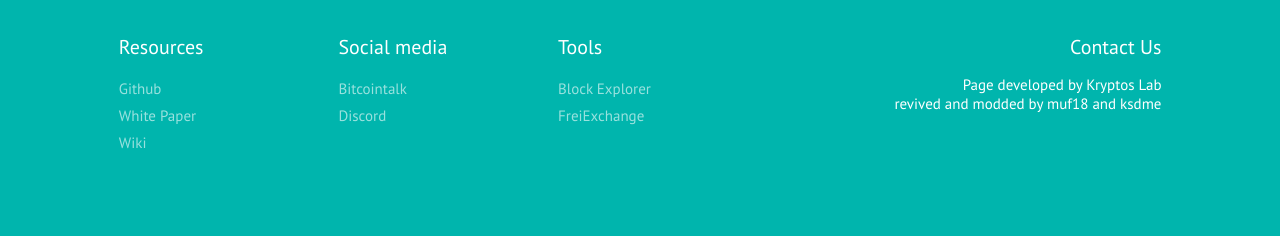
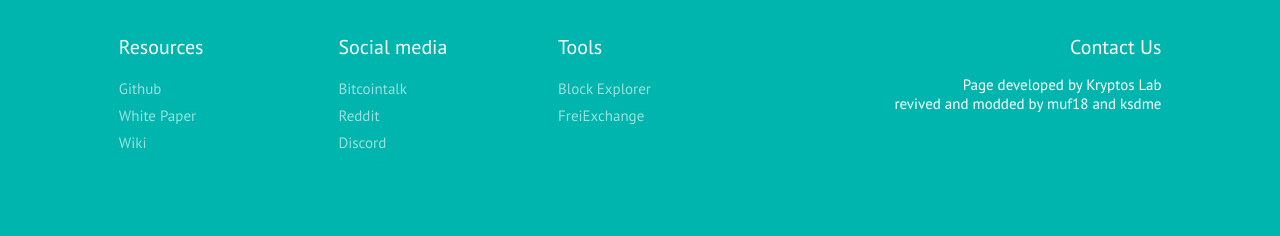
Before and after one commit to slimcoin-project/slimcoin-project.github.io, a Jekyll site: the page built from index.html, in a window 1280 px wide. Shown: the part 1164-1400 px from the top of the page. Built offline with Jekyll 4.4.1, drawn with Linux system fonts in a browser that asks for light colours; some web fonts are replaced.

Commit message:
Update footer.html

```diff
--- a/_includes/footer.html
+++ b/_includes/footer.html
@@ -15,8 +15,8 @@
           <div class="ui header">{{ site.socialheading[page.lang] }}</div>
           <div class="ui inverted link list">
             <a class="item" href="https://bitcointalk.org/index.php?topic=1141676.0">Bitcointalk</a>
+            <a class="item"  href="https://www.reddit.com/r/slimcoin/">Reddit</a>
             <!--<a class="item" href="https://twitter.com/Slimcoin_club">#slimcoin_club @ Twitter</a>
-            <a class="item"  href="https://www.reddit.com/r/slimcoin/">Reddit</a>
             <a class="item" href="https://www.facebook.com/slimcoin.community">Facebook</a>
             <a class="item" href="https://t.me/SlimcoinGroup">Telegram</a> I'm disabling this on 2020-07-19 as this resources are not being used at the moment (buhtignew)-->
             <a class="item" href="https://discord.gg/ffeDjmV">Discord</a>
```
